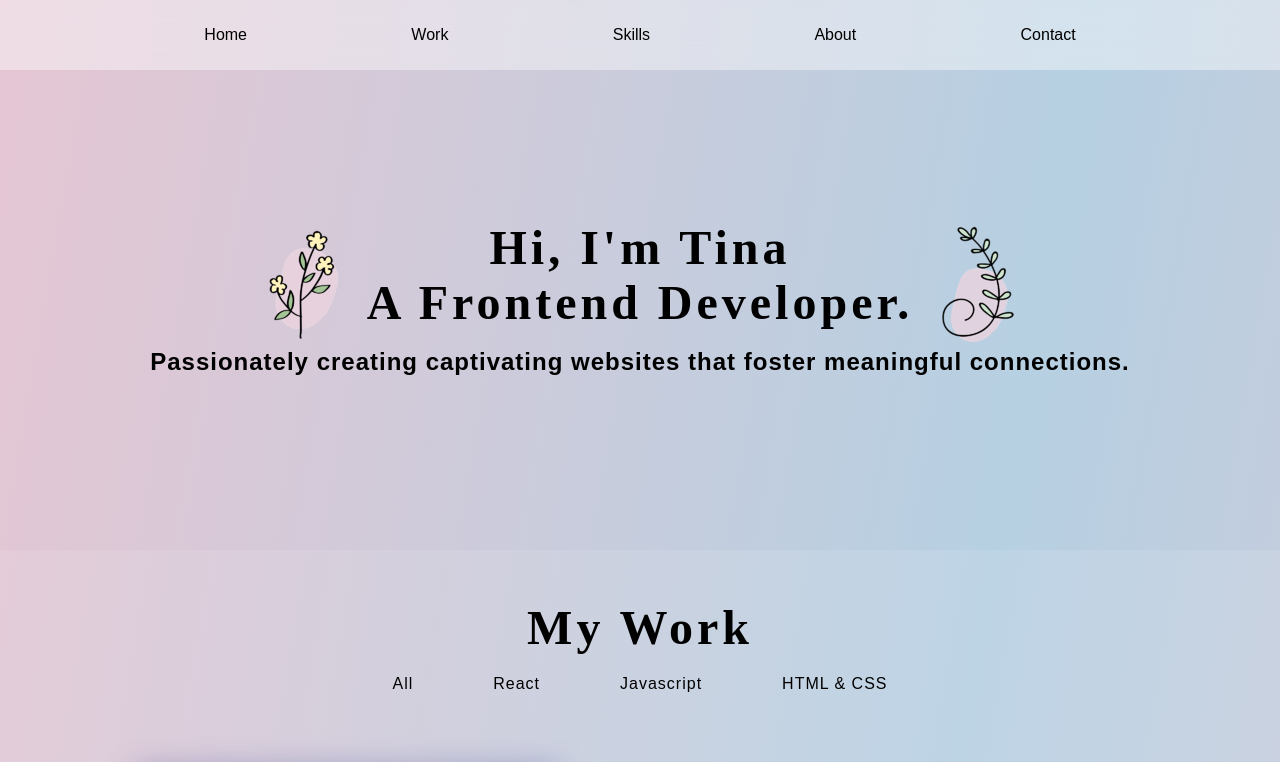
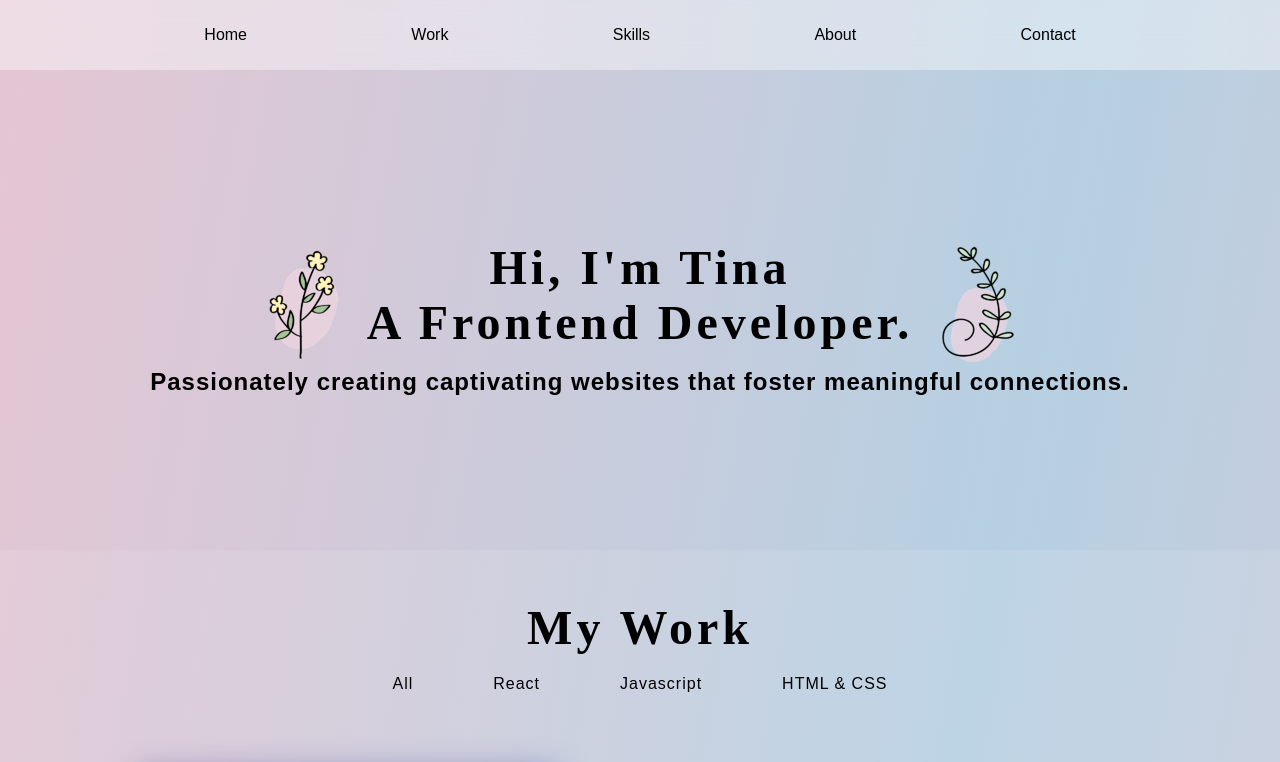
Before and after one commit to twentyfive21/portfolio-react, a React (Vite) app: page / in a window 1280 px wide. Shown: the top 762 px of the page. Built offline with nearby package versions, Linux system fonts and the light colour scheme; grey boxes are pictures that could not be loaded; a web font is replaced by a local one.

Commit message:
top section needed extra padding

```diff
--- a/src/pages/Homepage/Homepage.css
+++ b/src/pages/Homepage/Homepage.css
@@ -13,7 +13,7 @@ h3 {
     flex-direction: column;
     align-items: center;
     height: 60vh;
-    padding: 150px 10px 200px 10px;
+    padding: 170px 10px 200px 10px;
     text-align: center;
 }
 .top-section {
```
